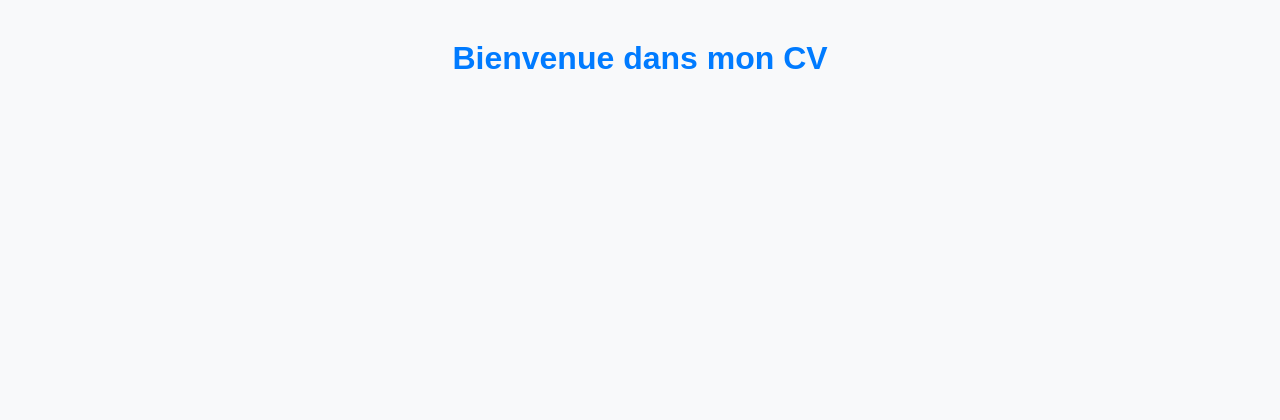
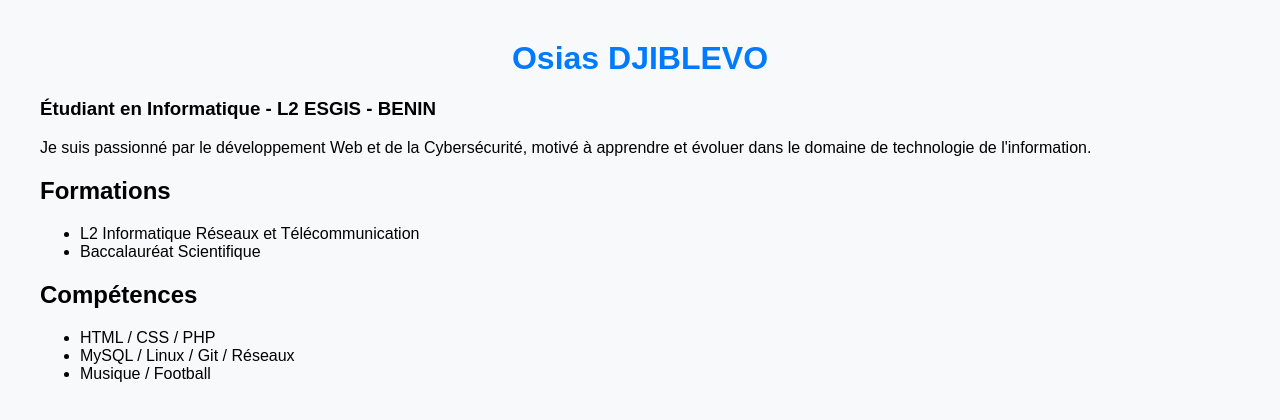
Before and after one commit to osiasdjiblevo473-cpu/mon-cv, a plain HTML site: page index.html in a window 1280 px wide. Drawn offline with Linux system fonts and the light colour scheme.

Commit message:
mise en place de la section competences

```diff
--- a/index.html
+++ b/index.html
@@ -7,6 +7,33 @@
     <link rel="stylesheet" href="style.css">
 </head>
 <body>
-    <h1>Bienvenue dans mon CV</h1>
+
+    <!--section titre-->
+    <h1>Osias DJIBLEVO</h1>
+    <h3>Étudiant en Informatique - L2 ESGIS - BENIN</h3>
+
+    <!--Section description-->
+    <p>Je suis passionné par le développement Web et de la Cybersécurité, motivé à apprendre et évoluer dans le domaine de technologie
+        de l'information.</p>
+
+
+    <!--section formations-->
+    <h2>Formations</h2>
+    <ul>
+        <li>L2 Informatique Réseaux et Télécommunication</li>
+        <li>Baccalauréat Scientifique</li>
+    </ul>
+
+    <!--Section competences-->
+    <section id="competences">
+        <h2>Compétences</h2>
+        <ul>
+            <li>HTML / CSS / PHP</li>
+            <li>MySQL / Linux / Git / Réseaux</li>
+            <li>Musique / Football</li>
+        </ul>
+
+    </section>
+
 </body>
 </html>
```
